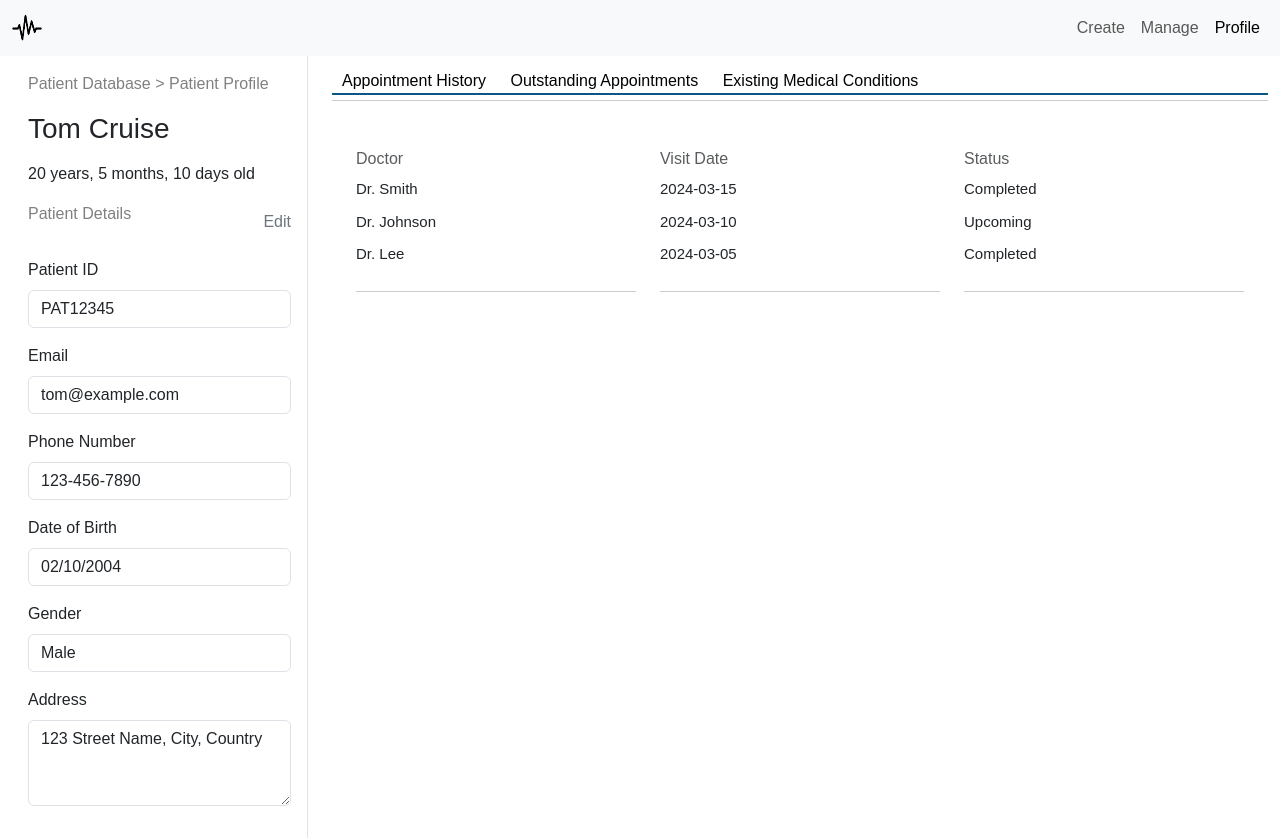
After one commit to Yattmeo/ESDG6, a Flask app: template templates/profile.html in a window 1280 px wide. The commit adds this page. Run offline with Flask 3, Linux system fonts and the light colour scheme; the template is opened without the code that fills it, so the values that code supplies are empty.

Commit message:
EHR page edits

```diff
--- a/templates/home.html
+++ b/templates/home.html
@@ -30,13 +30,13 @@
             </a>
             <ul class="navbar-nav ms-auto">
                 <li class="nav-item">
-                    <a class="nav-link" href="home.html">Create</a>
+                    <a class="nav-link" href="home.html" style="color:black">Create</a>
                 </li>
                 <li class="nav-item">
                     <a class="nav-link" href="manage.html">Manage</a>
                 </li>
                 <li class="nav-item">
-                    <a class="nav-link" href="#">Profile</a>
+                    <a class="nav-link" href="profile.html">Profile</a>
                 </li>
             </ul>
         </div>
--- a/templates/manage.html
+++ b/templates/manage.html
@@ -29,10 +29,10 @@
                     <a class="nav-link" href="home.html">Create</a>
                 </li>
                 <li class="nav-item">
-                    <a class="nav-link" href="manage.html">Manage</a>
+                    <a class="nav-link" href="manage.html" style="color:black">Manage</a>
                 </li>
                 <li class="nav-item">
-                    <a class="nav-link" href="#">Profile</a>
+                    <a class="nav-link" href="profile.html">Profile</a>
                 </li>
             </ul>
         </div>
--- /dev/null
+++ b/templates/profile.html
@@ -0,0 +1,217 @@
+<!DOCTYPE html>
+<html lang="en">
+<head>
+    <meta charset="UTF-8">
+    <meta name="viewport" content="width=device-width, initial-scale=1.0">
+    <title>CareMD</title>
+    <!-- Bootstrap CSS -->
+    <link href="https://cdn.jsdelivr.net/npm/bootstrap@5.3.1/dist/css/bootstrap.min.css" rel="stylesheet">
+    <!-- Favicon -->
+    <link rel="shortcut icon" href="../images/CareMD_icon.png" type="image/x-icon">
+    <!-- Link to external CSS file -->
+    <link rel="stylesheet" type="text/css" href="style.css">
+</head>
+<body>
+
+<nav class="navbar navbar-expand-lg navbar-light bg-light">
+    <div class="container-fluid">
+        <a class="navbar-brand me-4" href="#">
+            <img src="../images/CareMD_icon.png" width="30" height="30" class="d-inline-block align-top" alt="CareMD logo">
+        </a>
+        <ul class="navbar-nav ms-auto">
+            <li class="nav-item">
+                <a class="nav-link" href="home.html">Create</a>
+            </li>
+            <li class="nav-item">
+                <a class="nav-link" href="manage.html">Manage</a>
+            </li>
+            <li class="nav-item">
+                <a class="nav-link" href="profile.html" style="color:black">Profile</a>
+            </li>
+        </ul>
+    </div>
+</nav>
+
+<div class="container-fluid">
+    <div class="row">
+        <!-- Sidebar -->
+        <div class="col-md-3">
+            <div class="p-3 border-end">
+                <p style="color:grey">Patient Database > Patient Profile</p>
+                <h3 class="mb-3">
+                    Tom Cruise
+                </h3>
+                <p>20 years, 5 months, 10 days old</p>
+                <div class="d-flex align-items-center justify-content-between mb-3">
+                    <p style="color:grey">Patient Details</p>
+                    <a href="#" class="text-decoration-none text-secondary" data-bs-toggle="modal" data-bs-target="#editPatientModal">Edit</a>
+                </div>
+                <!-- Form displayed without borders -->
+                <div class="mb-3 no-box">
+                    <label for="patientID" class="form-label">Patient ID</label>
+                    <input type="text" class="form-control" id="patientID" value="PAT12345" readonly>
+                </div>
+                <div class="mb-3 no-box">
+                    <label for="patientEmail" class="form-label">Email</label>
+                    <input type="email" class="form-control" id="patientEmail" value="tom@example.com" readonly>
+                </div>
+                <div class="mb-3 no-box">
+                    <label for="patientPhone" class="form-label">Phone Number</label>
+                    <input type="tel" class="form-control" id="patientPhone" value="123-456-7890" readonly>
+                </div>
+                <div class="mb-3 no-box">
+                    <label for="patientDOB" class="form-label">Date of Birth</label>
+                    <input type="date" class="form-control" id="patientDOB" value="2004-02-10" readonly>
+                </div>
+                <div class="mb-3 no-box">
+                    <label for="patientGender" class="form-label">Gender</label>
+                    <input type="text" class="form-control" id="patientGender" value="Male" readonly>
+                </div>
+                <div class="mb-3 no-box">
+                    <label for="patientAddress" class="form-label">Address</label>
+                    <textarea class="form-control" id="patientAddress" rows="3" readonly>123 Street Name, City, Country</textarea>
+                </div>
+            </div>
+        </div>
+
+        <!-- Small Navbar -->
+        <div class="col-md-9 py-2">
+            <div class="small-navbar">
+                <a href="#" class="active" data-content="appointment-history">Appointment History</a>
+                <a href="#" data-content="outstanding-appointments">Outstanding Appointments</a>
+                <a href="#" data-content="existing-medical-conditions">Existing Medical Conditions</a>
+                <div class="active-line"></div>
+            </div>
+            <!-- Appointment History Columns -->
+            <div class="row mt-4 p-4" id="appointment-history">
+                <div class="col-md-4">
+                    <div class="appointment-column">
+                        <h5 class="text-muted">Doctor</h5>
+                        <p>Dr. Smith</p>
+                        <p>Dr. Johnson</p>
+                        <p>Dr. Lee</p>
+                    </div>
+                </div>
+                <div class="col-md-4">
+                    <div class="appointment-column">
+                        <h5 class="text-muted">Visit Date</h5>
+                        <p>2024-03-15</p>
+                        <p>2024-03-10</p>
+                        <p>2024-03-05</p>
+                    </div>
+                </div>
+                <div class="col-md-4">
+                    <div class="appointment-column">
+                        <h5 class="text-muted">Status</h5>
+                        <p>Completed</p>
+                        <p>Upcoming</p>
+                        <p>Completed</p>
+                    </div>
+                </div>
+            </div>
+            <!-- Outstanding Appointments Columns -->
+            <div class="row mt-4 p-4 d-none" id="outstanding-appointments">
+                <div class="col-md-12">
+                    <h3>Outstanding Appointments</h3>
+                    <!-- Add content for outstanding appointments here -->
+                    hi
+                </div>
+            </div>
+            <!-- Existing Medical Conditions Columns -->
+            <div class="row mt-4 p-4 d-none" id="existing-medical-conditions">
+                <div class="col-md-12">
+                    <h3>Existing Medical Conditions</h3>
+                    <!-- Add content for existing medical conditions here -->
+                    hi
+                </div>
+            </div>
+        </div>
+    </div>
+</div>
+
+    <!-- Bootstrap JavaScript-->
+    <script src="https://cdn.jsdelivr.net/npm/bootstrap@5.3.1/dist/js/bootstrap.bundle.min.js"></script>
+
+    <!-- Edit Patient Modal -->
+    <div class="modal fade" id="editPatientModal" tabindex="-1" aria-labelledby="editPatientModalLabel" aria-hidden="true">
+        <div class="modal-dialog">
+            <div class="modal-content">
+                <div class="modal-header">
+                    <h5 class="modal-title" id="editPatientModalLabel">Edit Patient Details</h5>
+                    <button type="button" class="btn-close" data-bs-dismiss="modal" aria-label="Close"></button>
+                </div>
+                <div class="modal-body">
+                    <!-- Form to edit patient details -->
+                    <div class="mb-3">
+                        <label for="editPatientEmail" class="form-label">Email</label>
+                        <input type="email" class="form-control" id="editPatientEmail" value="tom@example.com">
+                    </div>
+                    <div class="mb-3">
+                        <label for="editPatientPhone" class="form-label">Phone Number</label>
+                        <input type="tel" class="form-control" id="editPatientPhone" value="123-456-7890">
+                    </div>
+                    <div class="mb-3">
+                        <label for="editPatientDOB" class="form-label">Date of Birth</label>
+                        <input type="date" class="form-control" id="editPatientDOB" value="2004-02-10">
+                    </div>
+                    <div class="mb-3">
+                        <label for="editPatientGender" class="form-label">Gender</label>
+                        <select class="form-select" id="editPatientGender">
+                            <option selected>Choose...</option>
+                            <option value="male">Male</option>
+                            <option value="female">Female</option>
+                            <option value="other">Other</option>
+                        </select>
+                    </div>
+                    <div class="mb-3">
+                        <label for="editPatientAddress" class="form-label">Address</label>
+                        <textarea class="form-control" id="editPatientAddress" rows="3">123 Street Name, City, Country</textarea>
+                    </div>
+                </div>
+                <div class="modal-footer">
+                    <button type="button" class="btn btn-secondary" data-bs-dismiss="modal">Close</button>
+                    <button type="button" class="btn btn-primary">Save Changes</button>
+                </div>
+            </div>
+        </div>
+    </div>
+
+    <script>
+        // JavaScript to handle content switching based on clicked link
+        const smallNavbarLinks = document.querySelectorAll('.small-navbar a');
+        const activeLine = document.querySelector('.active-line');
+
+        smallNavbarLinks.forEach(link => {
+            link.addEventListener('click', function(e) {
+                e.preventDefault();
+                const targetContentId = this.getAttribute('data-content');
+
+                // Hide all content
+                document.querySelectorAll('.col-md-9 > .row').forEach(content => {
+                    content.classList.add('d-none');
+                });
+
+                // Show the target content
+                document.getElementById(targetContentId).classList.remove('d-none');
+
+                // Remove 'active' class from all links
+                smallNavbarLinks.forEach(link => {
+                    link.classList.remove('active');
+                });
+
+                // Add 'active' class to the clicked link
+                this.classList.add('active');
+
+                // Move active line below the clicked link
+                const linkPosition = this.getBoundingClientRect();
+                const navPosition = this.parentElement.getBoundingClientRect();
+                activeLine.style.width = linkPosition.width + 'px';
+                activeLine.style.transform = `translateX(${linkPosition.left - navPosition.left}px)`;
+            });
+        });
+    </script>
+
+
+</body>
+
+</html>
--- a/templates/style.css
+++ b/templates/style.css
@@ -56,3 +56,33 @@ body {
   .slot:hover {
     background-color: #f0f0f0;
   }
+
+.small-navbar {
+    border-bottom: 1px solid #ccc;
+    padding: 5px 0;
+}
+
+.small-navbar a {
+    text-decoration: none;
+    color: black;
+    padding: 10px;
+}
+
+.appointment-column {
+        border-bottom: 1px solid #ccc;
+        padding-bottom: 15px;
+}
+
+.appointment-column h5 {
+        font-size: 16px;
+        margin-bottom: 10px;
+}
+
+.appointment-column p {
+    font-size: 15px;
+    margin-bottom: 10px;
+}
+
+.active-line{
+    border-bottom: 2px solid #0d5683;
+}
```
